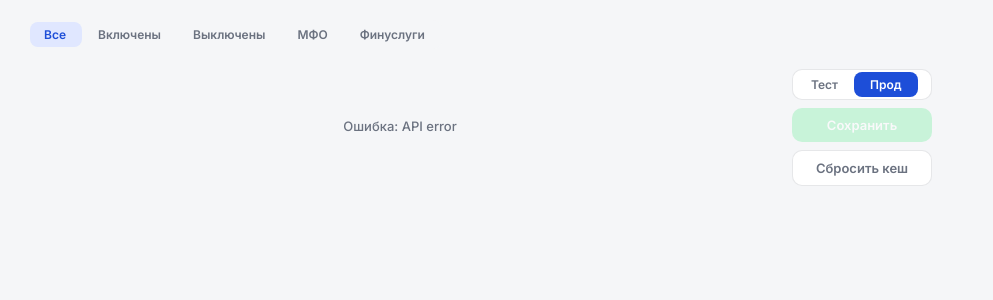
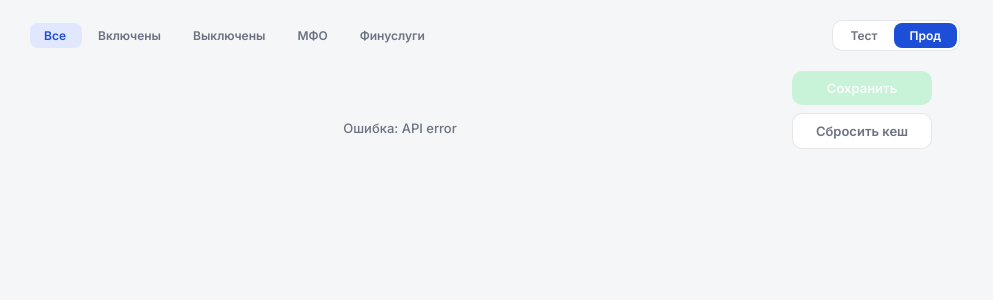
Before and after one commit to engwatch/insapp-skills, a Flask app: page /showcase in a window 1280 px wide. Shown: the part 56-356 px from the top of the page, without its empty margins (0-993 px from the left). Run offline with Flask 3, Linux system fonts and the light colour scheme; data that the repository does not hold is empty.

Commit message:
ui: env toggle in filter row, right-aligned to card edge
Co-Authored-By: Claude Opus 4.6 <noreply@anthropic.com>

```diff
--- a/tools/mfo-dashboard/templates/showcase.html
+++ b/tools/mfo-dashboard/templates/showcase.html
@@ -48,14 +48,7 @@
   gap: 10px;
   align-items: center;
   padding: 20px 28px;
-  flex-wrap: wrap;
-}
-
-.showcase-body {
-  display: flex;
-  gap: 20px;
-  padding: 0 28px 48px;
-  align-items: flex-start;
+  max-width: 988px;
 }
 
 .sidebar-actions {
@@ -315,15 +308,15 @@
     <button class="filter-tab" data-filter="Mfo">МФО <span class="cnt" id="cnt-mfo"></span></button>
     <button class="filter-tab" data-filter="Finuslugi">Финуслуги <span class="cnt" id="cnt-fin"></span></button>
   </div>
+  <div class="env-toggle" style="margin-left: auto;">
+    <button class="env-btn" data-env="test" onclick="switchEnv('test')">Тест</button>
+    <button class="env-btn active" data-env="prod" onclick="switchEnv('prod')">Прод</button>
+  </div>
 </div>
 
 <div class="showcase-body">
   <div class="product-list" id="productList"></div>
   <div class="sidebar-actions">
-    <div class="env-toggle">
-      <button class="env-btn" data-env="test" onclick="switchEnv('test')">Тест</button>
-      <button class="env-btn active" data-env="prod" onclick="switchEnv('prod')">Прод</button>
-    </div>
     <span class="changes-badge" id="changesBadge" style="display:none;">
       <span id="changesCount">0</span> изм.
     </span>
```
